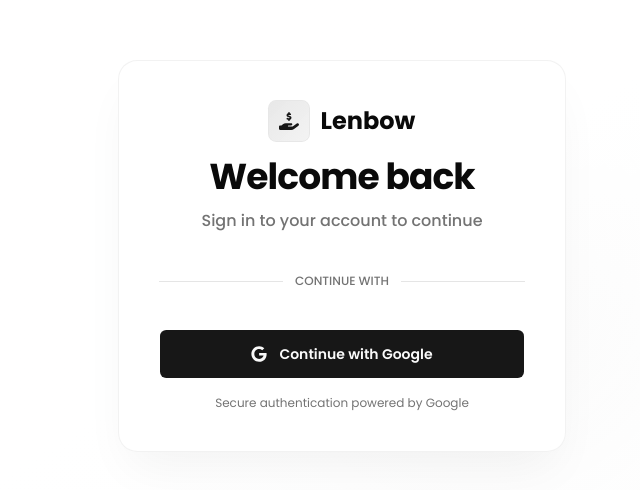
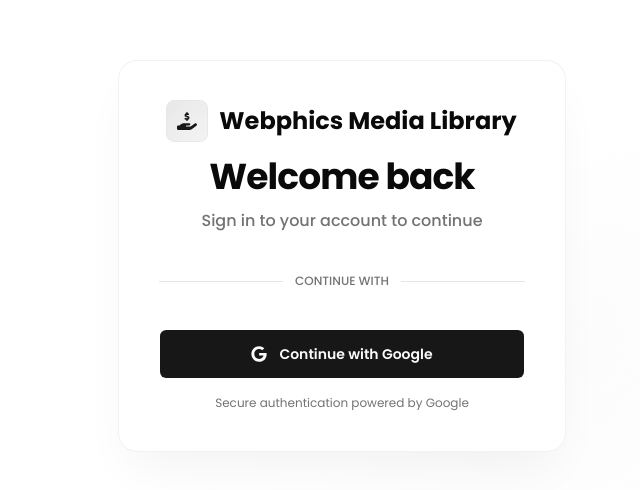
Before and after one commit to tajbinkhan/media-library-v2, a Next.js app: page /login in a window 1280 px wide. Shown: the part 144-634 px from the top of the page, without its empty margins (298-938 px from the left). Built offline with nearby package versions, Linux system fonts and the light colour scheme; no server answers.

Commit message:
feat: update branding text in LoginTemplate to reflect new project name

```diff
--- a/src/templates/Authentication/Login/LoginTemplate.tsx
+++ b/src/templates/Authentication/Login/LoginTemplate.tsx
@@ -39,7 +39,7 @@
 							<div className="from-primary/10 to-primary/5 ring-primary/10 flex size-10 items-center justify-center rounded-lg bg-linear-to-br ring-1">
 								<FaHandHoldingDollar className="text-primary h-5 w-5" />
 							</div>
-							<span className="text-foreground text-2xl font-bold">Lenbow</span>
+							<span className="text-foreground text-2xl font-bold">Webphics Media Library</span>
 						</div>
 						<h1 className="text-foreground text-4xl font-bold tracking-tight">Welcome back</h1>
 						<p className="text-muted-foreground text-base font-medium">
```
